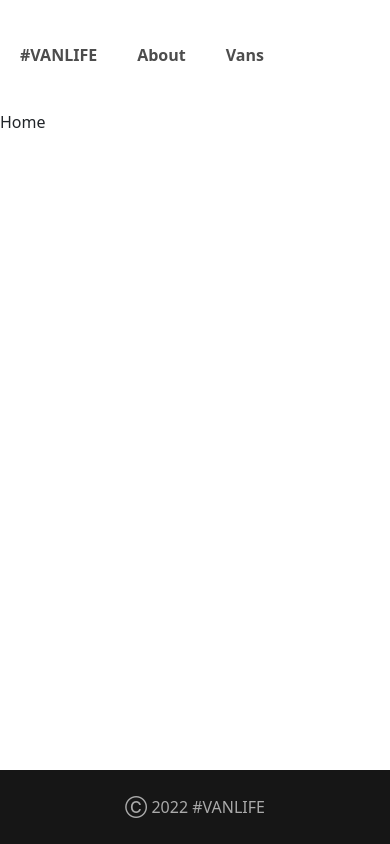
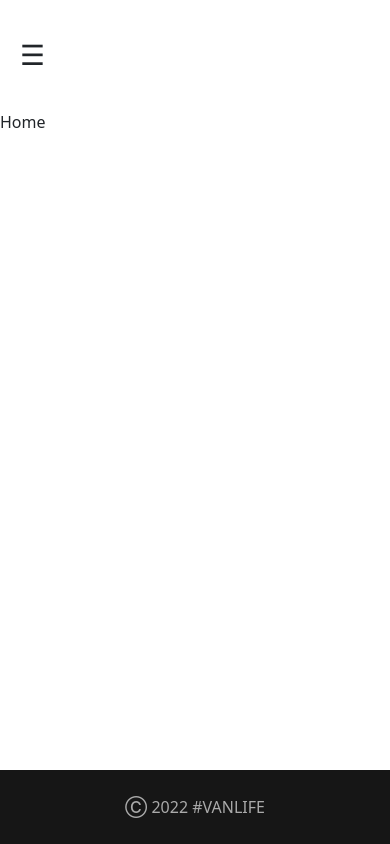
Before and after one commit to PetriDamous/toto-vans-frontend, a React (Create React App) app: page / in a window 390 px wide. Built offline with nearby package versions, Linux system fonts and the light colour scheme.

Commit message:
Feat: Created basic responsive layout for header and navigation.

```diff
--- a/src/components/Header/Header.js
+++ b/src/components/Header/Header.js
@@ -1,10 +1,14 @@
 import { Link } from "react-router-dom";
+import { Container } from "react-bootstrap";
 
 const Header = () => {
   return (
-    <header>
-      <Link to="/">#VANLIFE</Link>
-      <nav>
+    <header className="d-flex justify-content-between">
+      <nav className="d-sm-none fs-1">&#9776;</nav>
+      <Link className="fs-1" to="/">
+        #VANLIFE
+      </Link>
+      <nav className="d-none d-sm-flex d-md-flex">
         <Link to="/about">About</Link>
         <Link>Vans</Link>
       </nav>
--- a/src/index.css
+++ b/src/index.css
@@ -45,9 +45,13 @@ header .site-logo {
   font-size: 25px;
 }
 
+header > nav {
+  padding: 5px 20px;
+}
+
 header a {
   text-decoration: none;
-  color: #4d4d4d;
+  color: #fff;
   font-weight: 600;
   padding: 5px 20px;
 }
```
